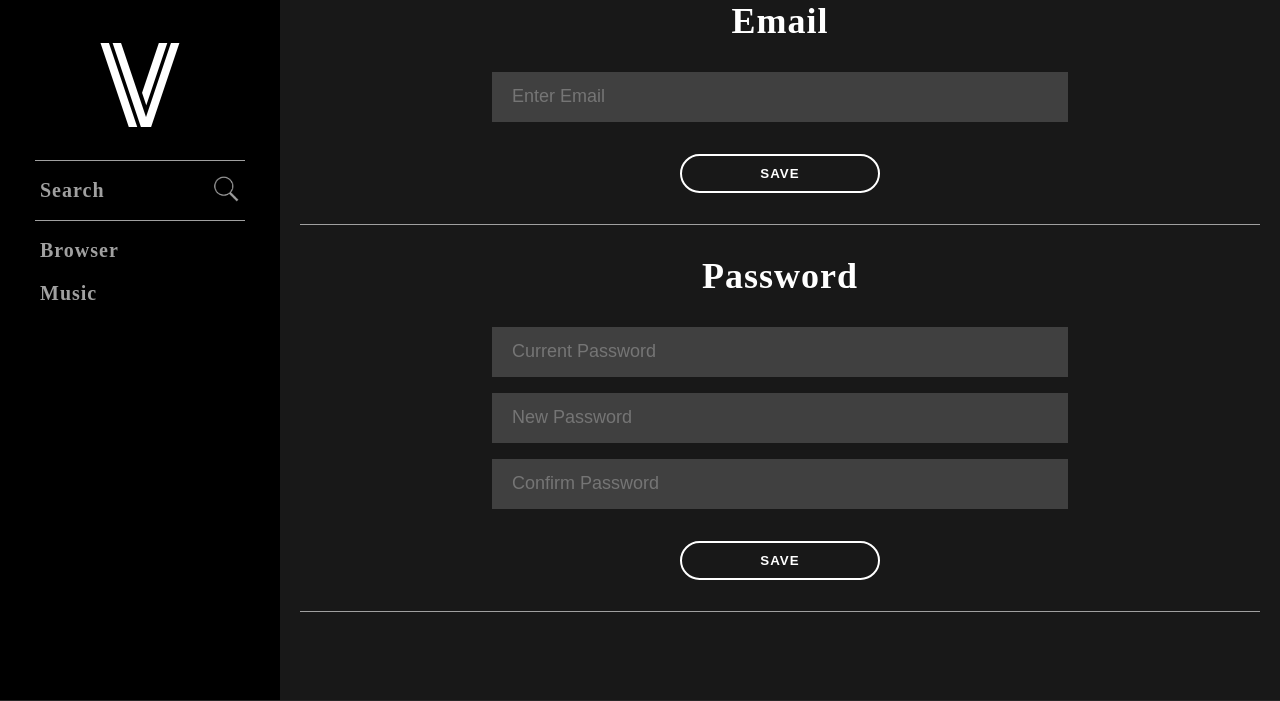
After one commit to RestlessCoder/VoiseM, a PHP site: page /updateDetails.php in a window 1280 px wide. The commit adds this page. Shown: the top 701 px of the page. Run offline with PHP 8.4, Linux system fonts and the light colour scheme; the visitor is signed in with stand-in values (Sample User, id 1); data comes from the database, SQL or seed files in the repository; data that the repository does not hold is empty.

Commit message:
Completed the Settings page

```diff
--- a/assets/css/style.css
+++ b/assets/css/style.css
@@ -45,6 +45,26 @@ html, body {
     -webkit-appearance: none;
     -moz-appearance: none;
     appearance: none; }
+
+.transparentButton {
+  display: block;
+  color: #FFF;
+  font-weight: bold;
+  cursor: pointer;
+  background-color: transparent;
+  letter-spacing: 1px;
+  border-radius: 75px;
+  border: 2px solid #FFF;
+  padding: 10px;
+  width: 200px;
+  text-transform: uppercase;
+  margin-bottom: 30px; }
+
+.red {
+  color: #FF0000; }
+
+.green {
+  color: #2ebd59; }
 
 /*
 *   Page for index.php
@@ -441,4 +461,42 @@ html, body {
   border: 1px solid #282828;
   padding: 10px; }
 
+/*
+*   Page for settings.php
+*/
+.buttonItems {
+  width: 200px;
+  margin: 0 auto; }
+
+/*
+*   Page for updateDetails.php
+*/
+.userDetails .containerItems {
+  border-bottom: 1px solid #a0a0a0;
+  padding-bottom: 15px; }
+  .userDetails .containerItems h2 {
+    text-align: center;
+    font-size: 36px; }
+  .userDetails .containerItems input[type="email"],
+  .userDetails .containerItems input[type="password"],
+  .userDetails .containerItems .errorMessage,
+  .userDetails .containerItems .transparentButton {
+    display: block;
+    margin: 16px auto; }
+  .userDetails .containerItems input[type="email"],
+  .userDetails .containerItems input[type="password"] {
+    height: 50px;
+    width: 60%;
+    background-color: #404040;
+    font-weight: 300;
+    border: none;
+    font-size: 18px;
+    padding: 0 20px;
+    color: #FFF; }
+  .userDetails .containerItems .errorMessage {
+    display: inline-block;
+    text-align: center;
+    width: 100%;
+    margin: 0; }
+
 /*# sourceMappingURL=style.css.map */
--- a/assets/js/script.js
+++ b/assets/js/script.js
@@ -116,6 +116,54 @@ function removeFromPlaylist(button, playlistId) {
 	});
 }
 
+function updateEmail(emailClass) {
+	var emailValue = $('.' + emailClass).val();
+
+	$.post("includes/handlers/ajax/updateEmail.php", { email: emailValue, username: userLoggedIn })
+	.done(function(response) {
+		// do something when ajax returns
+		$('.' + emailClass).nextAll('.errorMessage').text(response);
+		if(response == "Your Email has been change succesfully") {
+			$('.' + emailClass).nextAll('.errorMessage').removeClass("red");
+			$('.' + emailClass).nextAll('.errorMessage').addClass("green");
+		} else {
+			$('.' + emailClass).nextAll('.errorMessage').removeClass("green");
+			$('.' + emailClass).nextAll('.errorMessage').addClass("red");
+		}
+	});
+}
+
+function updatePassword(oldPasswordClass, newPassword1Class, newPassword2Class) {
+	var oldPassword = $('.' + oldPasswordClass).val();
+	var newPassword1 = $('.' + newPassword1Class).val();
+	var newPassword2 = $('.' + newPassword2Class).val();
+
+	$.post("includes/handlers/ajax/updatePassword.php",
+		{ oldPassword: oldPassword,
+			newPassword1: newPassword1,
+			newPassword2: newPassword2,
+			username: userLoggedIn })
+	.done(function(response) {
+		// do something when ajax returns
+		$('.' + oldPasswordClass).nextAll('.errorMessage').text(response);
+		if(response == "Your password has been change succesfully") {
+			$('.' + oldPasswordClass).nextAll('.errorMessage').removeClass("red");
+			$('.' + oldPasswordClass).nextAll('.errorMessage').addClass("green");
+		} else {
+			$('.' + oldPasswordClass).nextAll('.errorMessage').removeClass("green");
+			$('.' + oldPasswordClass).nextAll('.errorMessage').addClass("red");
+		}
+	});
+}
+
+
+
+function logout() {
+	$.post("includes/handlers/ajax/logout.php", function() {
+		location.reload();
+	});
+}
+
 function formatTime(seconds) {
 	var time = Math.round(seconds);
 	var minutes = Math.floor(time / 60);
--- a/assets/scss/style.scss
+++ b/assets/scss/style.scss
@@ -6,6 +6,7 @@ $white-color: #FFF;
 $darkBlack-color: #181818;
 $black-color: #000;
 $green-color: #2ebd59;
+$red-color: #FF0000;
 
 // ===== MIXIN =====
 @mixin border-box() {
@@ -70,6 +71,29 @@ html, body {
     background-color: $dark-grey;
     @include appearance();
   }
+}
+
+.transparentButton {
+  display: block;
+  color: $white-color;
+  font-weight: bold;
+  cursor: pointer;
+  background-color: transparent;
+  letter-spacing: 1px;
+  border-radius: 75px;
+  border: 2px solid $white-color;
+  padding: 10px;
+  width: 200px;
+  text-transform: uppercase;
+  margin-bottom: 30px;
+}
+
+.red {
+  color: $red-color;
+}
+
+.green {
+  color: $green-color;
 }
 
 /*
@@ -659,3 +683,52 @@ html, body {
   border: 1px solid $dark-grey;
   padding: 10px;
 }
+
+/*
+*   Page for settings.php
+*/
+.buttonItems {
+  width: 200px;
+  margin: 0 auto;
+}
+
+/*
+*   Page for updateDetails.php
+*/
+.userDetails .containerItems {
+  border-bottom: 1px solid $grey-color;
+  padding-bottom: 15px;
+
+  h2 {
+    text-align: center;
+    font-size: 36px;
+  }
+
+  input[type="email"],
+  input[type="password"],
+  .errorMessage,
+  .transparentButton {
+    display: block;
+    margin: 16px auto;
+  }
+
+  input[type="email"],
+  input[type="password"] {
+    height: 50px;
+    width: 60%;
+    background-color: $lightGrey-color;
+    font-weight: 300;
+    border: none;
+    font-size: 18px;
+    padding: 0 20px;
+    color: $white-color;
+  }
+
+  .errorMessage {
+    display: inline-block;
+    text-align: center;
+    width: 100%;
+    margin: 0;
+  }
+
+}
--- a/includes/classes/User.php
+++ b/includes/classes/User.php
@@ -13,6 +13,18 @@
 		public function getUsername() {
 			return $this->username;
 		}
+
+		public function getEmail() {
+			$query = mysqli_query($this->con, "SELECT email FROM users WHERE username='$this->username'");
+			$row = mysqli_fetch_assoc($query);
+			return $row['email'];
+		}
+
+		public function getFirstAndLastName() {
+			$query = mysqli_query($this->con, "SELECT concat(firstName, ' ', lastName) as 'name' FROM users WHERE username='$this->username'");
+			$row = mysqli_fetch_assoc($query);
+			return $row['name'];
+		}
 	}
 
 ?>
--- /dev/null
+++ b/includes/handlers/ajax/logout.php
@@ -0,0 +1,6 @@
+<?php
+
+	session_start();
+	session_destroy();
+
+?>
--- a/includes/header.php
+++ b/includes/header.php
@@ -1,15 +1,16 @@
 <?php
 
 	include('includes/config.php');
+	include('includes/classes/User.php');
 	include('includes/classes/Artist.php');
 	include('includes/classes/Album.php');
 	include('includes/classes/Song.php');
-
-	// session_destroy(); // LOGOUT
+	include('includes/classes/Playlist.php');
 
 	if(isset($_SESSION['userLoggedIn'])) {
-		$userLoggedIn = $_SESSION['userLoggedIn'];
-		echo "<script>userLoggedIn = '$userLoggedIn'</script>";
+		$userLoggedIn = new User($con, $_SESSION['userLoggedIn']);
+		$username = $userLoggedIn->getUsername();
+		echo "<script>userLoggedIn = '$username'</script>";
 	} else {
 		header('Location: register.php');
 	}
--- a/includes/includedFile.php
+++ b/includes/includedFile.php
@@ -20,7 +20,7 @@ if(isset($_SERVER['HTTP_X_REQUESTED_WITH'])) {
 	include('includes/header.php');
 	include('includes/footer.php');
 
-	// will display full url e.g. /VoiseM/index.php?id=1
+	// will display full url
 	$url = $_SERVER['REQUEST_URI'];
 	echo "<script>openPage('$url');</script>";
 	exit();
--- a/includes/navBarContainer.php
+++ b/includes/navBarContainer.php
@@ -16,7 +16,7 @@
 				<span role="link" tabindex="0" onclick="openPage('yourMusic.php')" class="navItemLink">Music</span>
 			</div>
 			<div class="navItem">
-				<span role="link" tabindex="0" onclick="openPage('profile.php')" class="navItemLink">John123</span>
+				<span role="link" tabindex="0" onclick="openPage('settings.php')" class="navItemLink"><?php echo $userLoggedIn->getFirstAndLastName(); ?></span>
 			</div>
 		</div>
 	</nav>
--- /dev/null
+++ b/updateDetails.php
@@ -0,0 +1,18 @@
+<?php include('includes/includedFile.php'); ?>
+
+<div class="userDetails">
+	<div class="containerItems">
+		<h2>Email</h2>
+		<input type="email" class="email" name="email" value="<?php echo $userLoggedIn->getEmail() ?>" placeholder="Enter Email"></input>
+		<span class="errorMessage"></span>
+		<button class="transparentButton" onclick="updateEmail('email')">Save</button>
+	</div>
+	<div class="containerItems">
+		<h2>Password</h2>
+		<input type="password" class="oldPassword" name="oldPassword" placeholder="Current Password"></input>
+		<input type="password" class="newPassword1" name="newPassword1" placeholder="New Password"></input>
+		<input type="password" class="newPassword2" name="newPassword2" placeholder="Confirm Password"></input>
+		<span class="errorMessage"></span>
+		<button class="transparentButton" onclick="updatePassword('oldPassword', 'newPassword1', 'newPassword2')">Save</button>
+	</div>
+</div>
```
Also changed, not shown: includes/handlers/ajax/updateEmail.php (added, +34 -0 lines), includes/handlers/ajax/updatePassword.php (added, +60 -0 lines), settings.php (added, +14 -0 lines), 1 other file.
